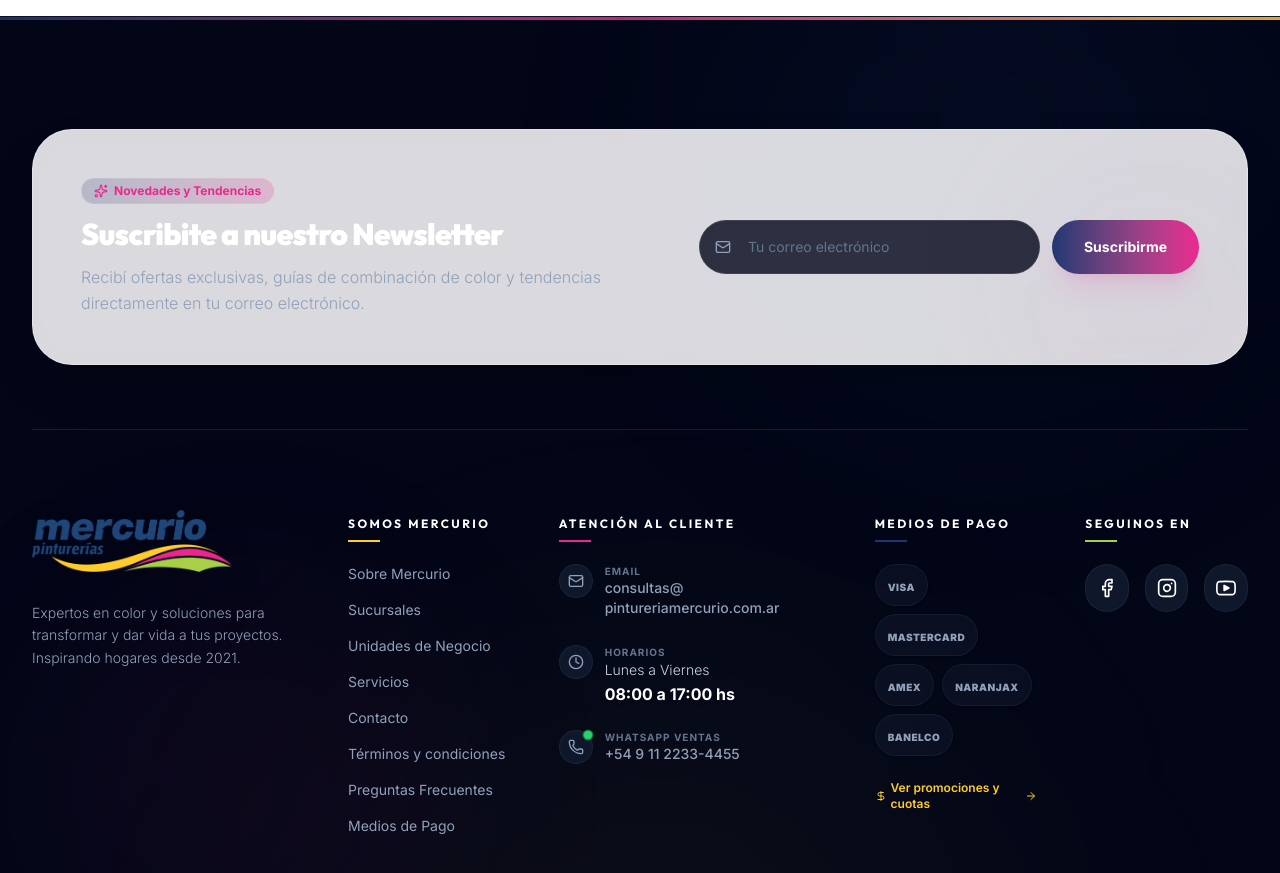
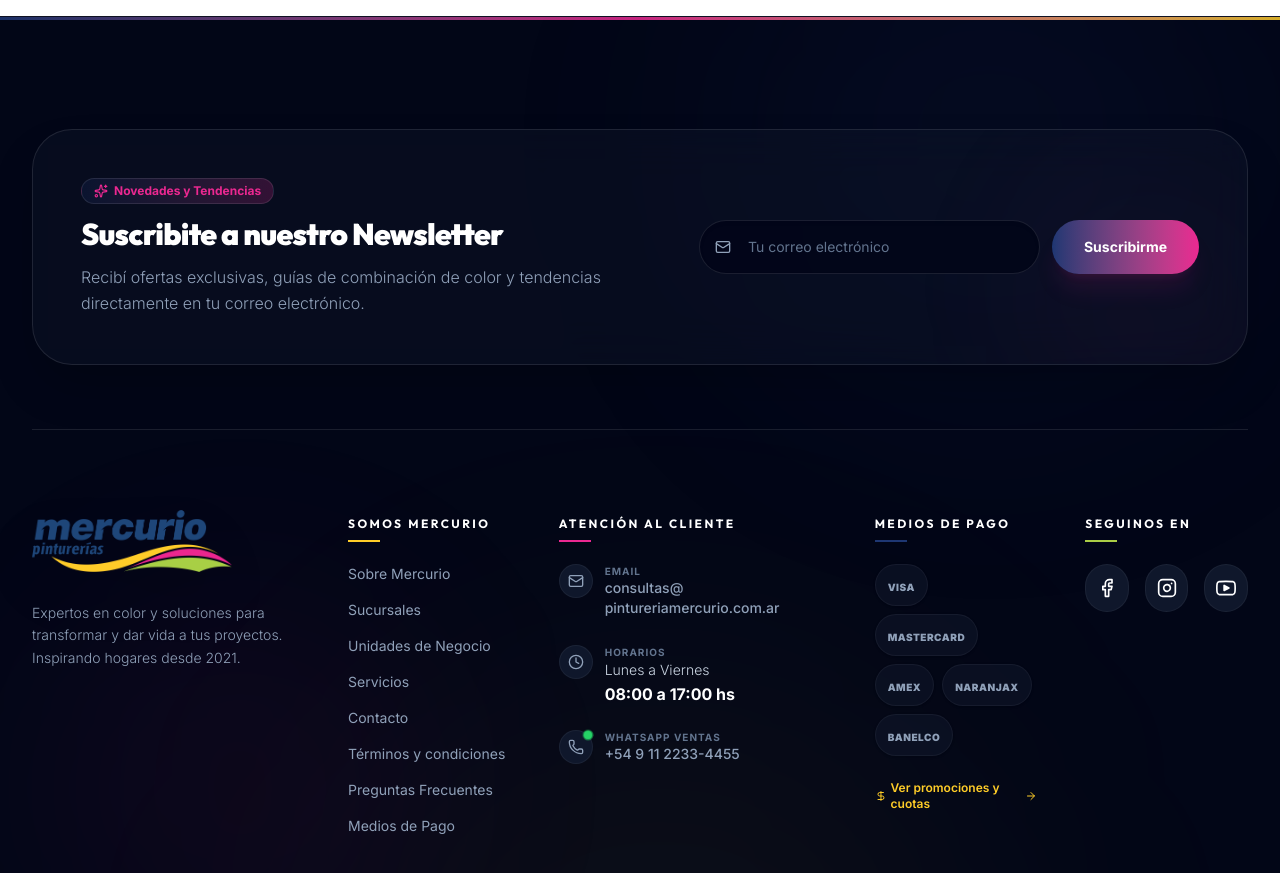
Before and after one commit to Nrlsb/ecommerce, a Next.js app: page / in a window 1280 px wide. Shown: the part 2040-2913 px from the top of the page. Built offline with nearby package versions, Linux system fonts and the light colour scheme; no server answers; the database is empty.

Commit message:
Actualizaicon 1.0.0841

```diff
--- a/src/components/Footer.tsx
+++ b/src/components/Footer.tsx
@@ -78,7 +78,7 @@ export default function Footer() {
                     transition={{ duration: 0.6 }}
                     className="relative pb-16 mb-20 border-b border-white/10 z-10"
                 >
-                    <div className="glass dark:bg-slate-900/40 backdrop-blur-xl border border-white/10 rounded-[2.5rem] p-8 md:p-12 flex flex-col lg:flex-row justify-between items-center gap-10 shadow-2xl relative overflow-hidden group">
+                    <div className="bg-slate-900/40 backdrop-blur-xl border border-white/10 rounded-[2.5rem] p-8 md:p-12 flex flex-col lg:flex-row justify-between items-center gap-10 shadow-2xl relative overflow-hidden group">
                         {/* Decorative internal card light */}
                         <div className="absolute -right-20 -bottom-20 w-80 h-80 bg-gradient-to-tr from-mercurio-pink/10 to-mercurio-blue/5 rounded-full blur-3xl opacity-50 group-hover:opacity-80 transition-opacity duration-1000 pointer-events-none"></div>
 
```
